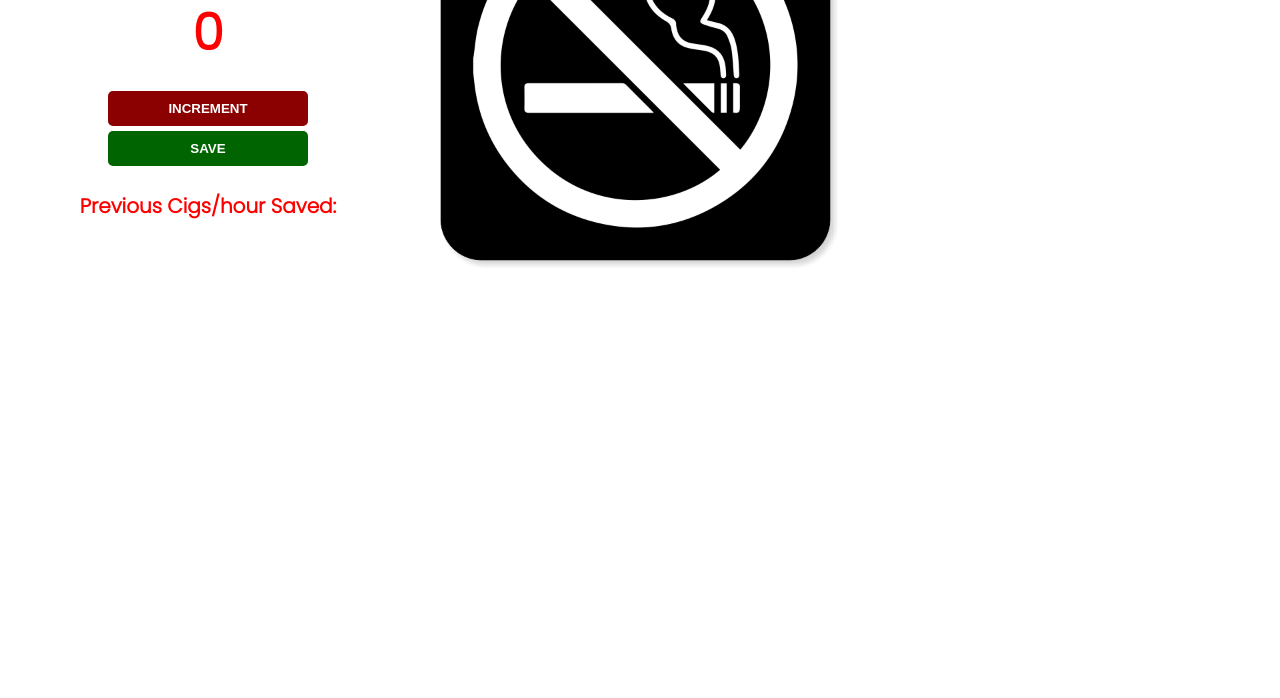
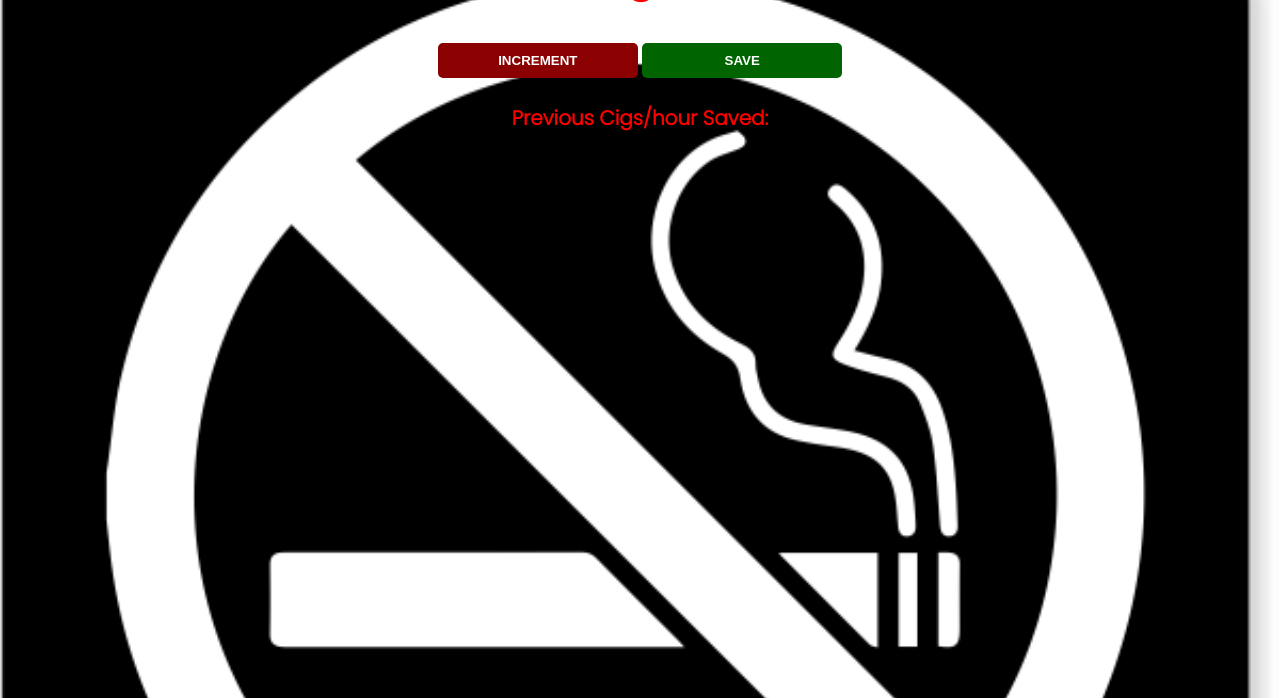
Before and after one commit to greenteaisgreat/stop-smoking-tracker, a plain HTML site: page index.html in a window 1280 px wide. Shown: the part 130-828 px from the top of the page. Before the commit the page ends 800 px from the top, so only its background shows below. Drawn offline with Linux system fonts and the light colour scheme.

Commit message:
Format background img to fill viewport

```diff
--- a/style.css
+++ b/style.css
@@ -1,17 +1,14 @@
-div {
-    max-width: 400px;
-    max-height: 400px;
-}
-
 body {
     background-image: url("./img/no-smoking.png");
     background-position-x: center;
-    background-size: 400px;
-    background-repeat: no-repeat;
+    background-size: cover;
     font-family: "Poppins", "Noto Sans", "Oswald", sans-serif;
     font-weight: bold;
+    height: 100vh;
     text-align: center;
 }
+
+
 
 h1 {
     margin-top: 20px;
```
Also changed, not shown: index.html (+1 -1 lines).
